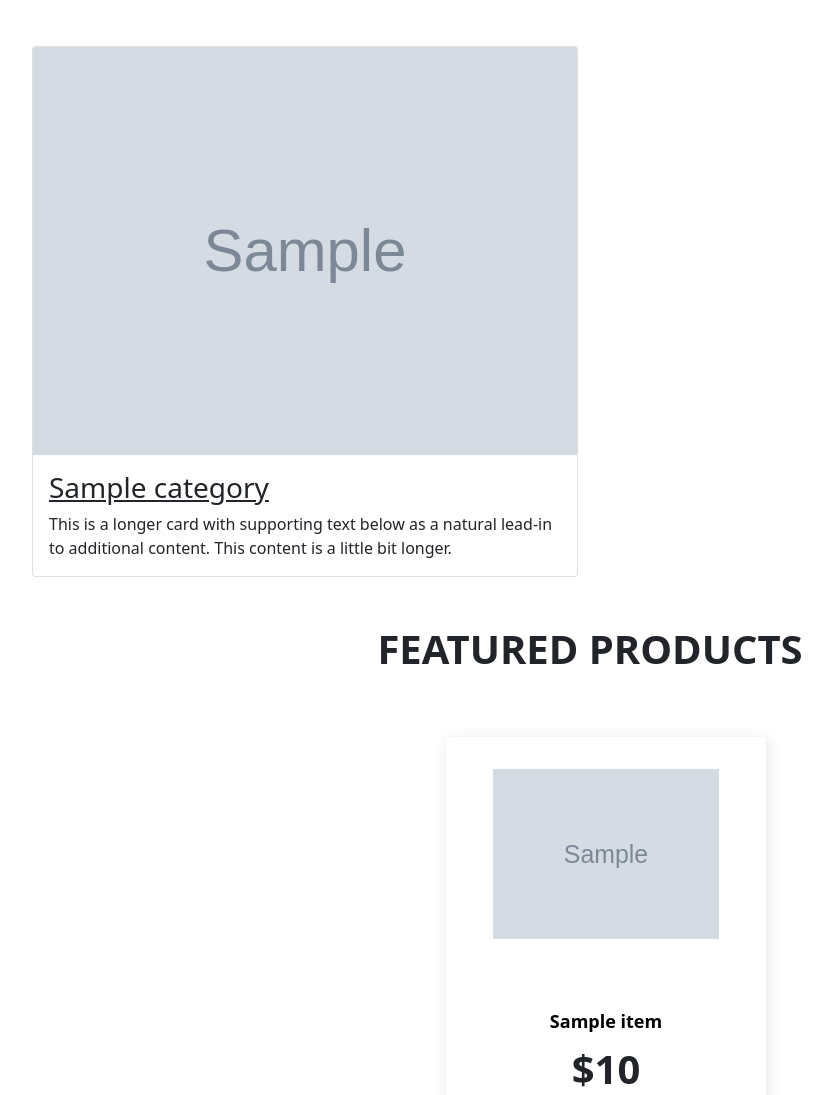
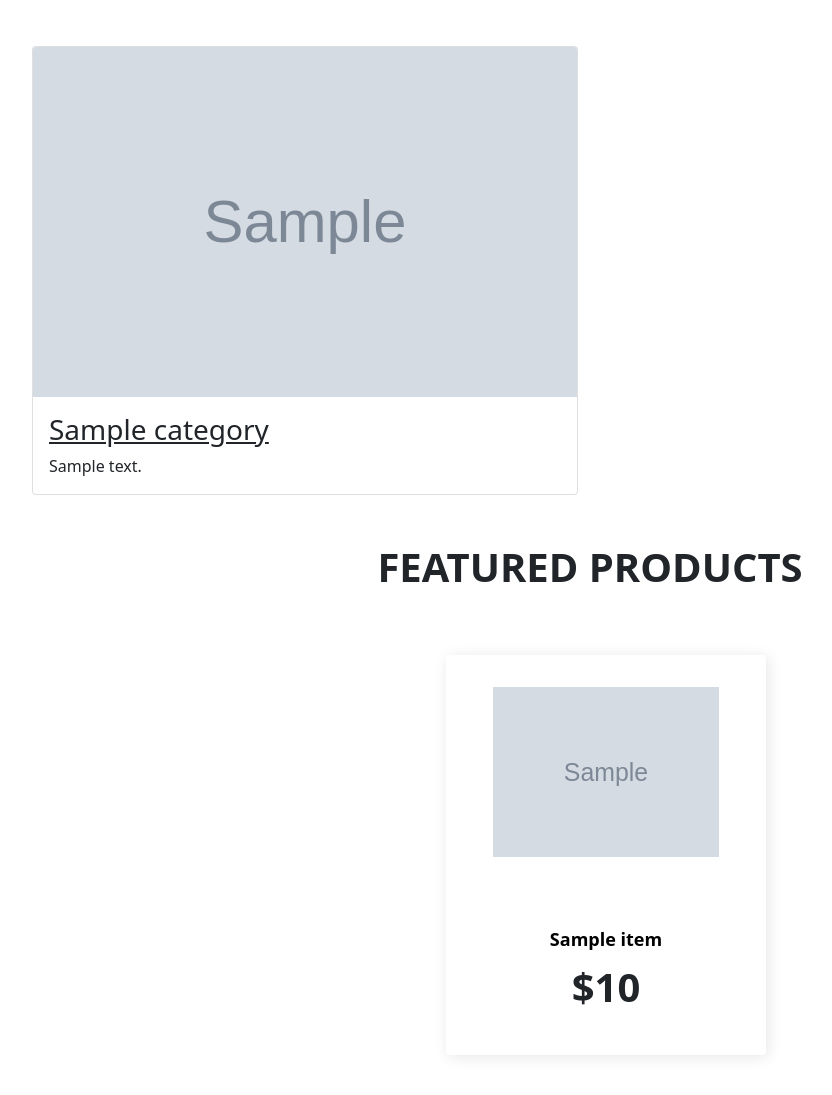
Before and after one commit to welel/airsoft-shop-website, a Django app: template frontend/templates/index.html in a window 1280 px wide. Shown: the part 844-1939 px from the top of the page, without its empty margins (50-882 px from the left). Run offline with Django 3.2, Linux system fonts and the light colour scheme; the template is opened without the code that fills it: most values are stand-ins (such as "Sample title", 1, 10 or a date in 2020); grey boxes marked "Sample" are stand-in pictures; parts of the project's set-up code (start-up, migrations or seed data) failed here and were passed over; some libraries are stand-ins or nearby versions.

Commit message:
Corrected categories's CSS.

```diff
--- a/frontend/templates/index.html
+++ b/frontend/templates/index.html
@@ -16,10 +16,10 @@
         {% for category in categories %}
           <div class="col">
             <div class="card">
-              <img src="{{ category.image.url }}" class="card-img-top" alt="Category image" style="height=300px; width: 100%;" />
+              <img src="{{ category.image.url }}" class="card-img-top" alt="Category image" style="height: 350px; width: 100%; object-fit: cover;" />
               <div class="card-body">
                 <h3 class="card-title"><a class="link-dark" href="{{ category.get_absolute_url }}">{{category}}</a></h3>
-                <p class="card-text">This is a longer card with supporting text below as a natural lead-in to additional content. This content is a little bit longer.</p>
+                <p class="card-text">{{ category.description|truncatechars:140 }}</p>
               </div>
             </div>
           </div>
```
